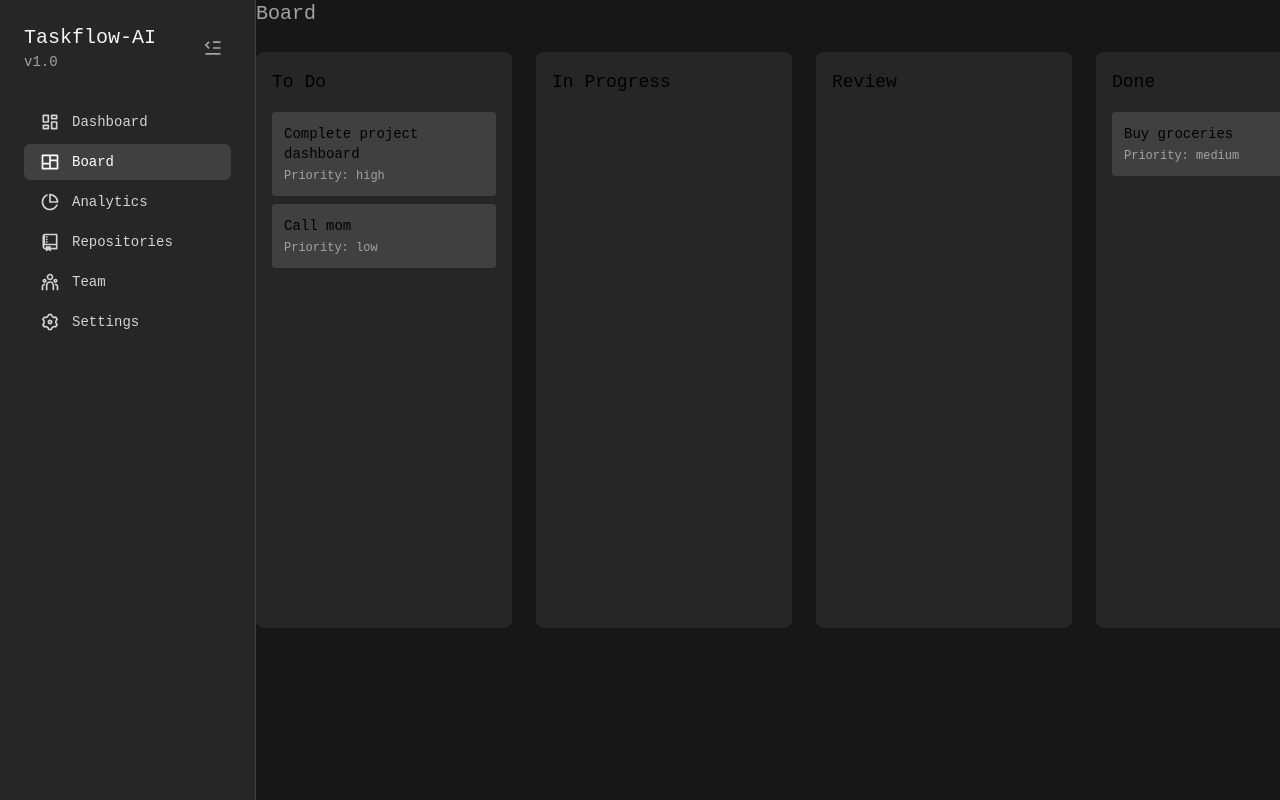
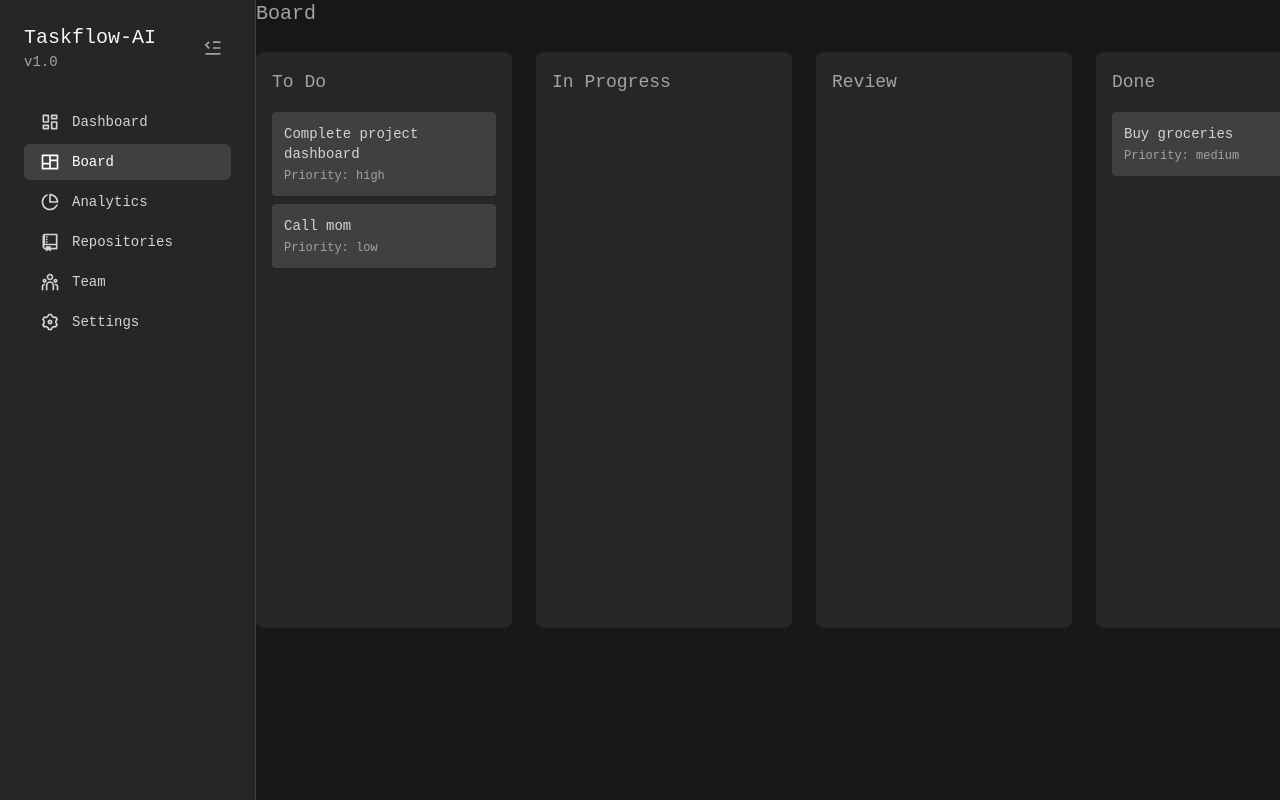
Before and after one commit to TM1988/Taskflow-AI, a Next.js app: page /board in a window 1280 px wide. Shown: the top 800 px of the page. Built offline with nearby package versions, Linux system fonts and the light colour scheme.

Commit message:
Update text colors and task display

```diff
--- a/app/board/page.tsx
+++ b/app/board/page.tsx
@@ -46,10 +46,10 @@ export default function Board() {
       <h2 className="text-xl mb-6 text-gray-500 dark:text-gray-400">Board</h2>
 
       <DragDropContext onDragEnd={handleDragEnd}>
-        <div className="flex gap-6">
+        <div className="flex gap-6 overflow-x-auto pb-4">
           {Object.entries(columns).map(([columnId, column]) => (
             <div key={columnId} className="kanban-column">
-              <h3 className="text-lg mb-4">{column.title}</h3>
+              <h3 className="text-lg mb-4 text-gray-500 dark:text-gray-400">{column.title}</h3>
 
               <Droppable droppableId={columnId}>
                 {(provided) => (
@@ -71,7 +71,7 @@ export default function Board() {
                             {...provided.dragHandleProps}
                             className="kanban-card"
                           >
-                            <div className="text-sm">{task.title}</div>
+                            <div className="text-sm text-gray-700 dark:text-gray-300">{task.title}</div>
                             <div className="text-xs text-gray-500 dark:text-gray-400 mt-1">
                               Priority: {task.priority}
                             </div>
--- a/components/TaskItem.tsx
+++ b/components/TaskItem.tsx
@@ -18,17 +18,17 @@ export default function TaskItem({ task }: { task: Task }) {
         />
         <div className="flex-1 text-sm">
           <div className="flex justify-between items-start">
-            <span className={`font-mono ${task.completed ? 'line-through text-gray-400' : 'text-gray-700'}`}>
+            <span className={`font-mono ${task.completed ? 'line-through text-gray-400 dark:text-gray-500' : 'text-gray-700 dark:text-gray-300'}`}>
               {task.title}
             </span>
             <button
               onClick={() => deleteTask(task.id)}
-              className="text-gray-400 hover:text-gray-600 px-1"
+              className="text-gray-400 hover:text-gray-600 dark:text-gray-500 dark:hover:text-gray-300 px-1"
             >
               x
             </button>
           </div>
-          <div className="text-xs text-gray-500 font-mono mt-1">
+          <div className="text-xs text-gray-500 dark:text-gray-400 font-mono mt-1">
             {format(new Date(task.createdAt), 'MM/dd/yy HH:mm')} | {task.priority}
           </div>
         </div>
--- a/components/TaskList.tsx
+++ b/components/TaskList.tsx
@@ -6,8 +6,8 @@ import { Task } from '@/app/providers'
 export default function TaskList({ tasks }: { tasks: Task[] }) {
   if (tasks.length === 0) {
     return (
-      <div className="text-center p-4 bg-gray-100">
-        <p className="text-gray-500 font-mono text-sm">No tasks found</p>
+      <div className="text-center p-4 bg-gray-100 dark:bg-gray-800 rounded-lg">
+        <p className="text-gray-500 dark:text-gray-400 font-mono text-sm">No tasks found</p>
       </div>
     )
   }
```
